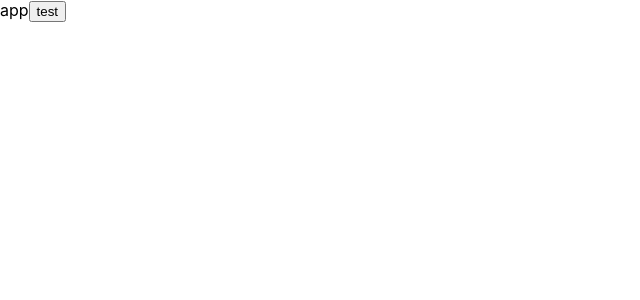
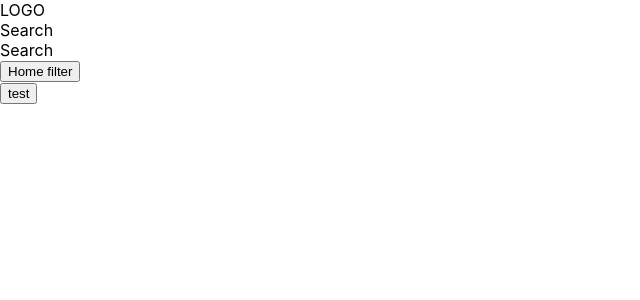
Before and after one commit to anjotadena/ts-react-tdd, a React (Create React App) app: page / in a window 1280 px wide. Shown: the top 300 px of the page, without its empty margins (0-640 px from the left). Built offline with nearby package versions, Linux system fonts and the light colour scheme.

Commit message:
Create header component

```diff
--- a/src/App.tsx
+++ b/src/App.tsx
@@ -1,9 +1,9 @@
-import { Button } from "./components";
+import { Button, Header } from "./components";
 
 function App() {
   return (
     <div className="App">
-      app
+      <Header />
       <Button label="test" />
     </div>
   );
--- /dev/null
+++ b/src/components/Header/Header.styles.ts
@@ -0,0 +1,4 @@
+
+const styles = {};
+
+export default styles;
--- /dev/null
+++ b/src/components/Header/Header.tsx
@@ -0,0 +1,25 @@
+
+type HeaderProps = {
+}
+
+// const defaultProps = {
+//     label: "Button Label"
+// }
+
+const Header: React.FC<HeaderProps> = (props) => {
+    return (
+        <nav className="py-3 border-bottom navbar navbar-expand navbar-light">
+            <div>
+                <div data-testid="logo">LOGO</div>
+                <div data-testid="search">Search</div>
+                <div data-testid="menu">Search</div>
+            </div>
+            <div data-testid="home-type">
+                <button>Home filter</button>
+            </div>
+        </nav>
+
+    );
+}
+
+export default Header;
--- a/src/components/index.ts
+++ b/src/components/index.ts
@@ -1,4 +1,5 @@
 // Import everuthing from componentns directory
 import Button from './Button/Button';
+import Header from './Header/Header';
 
-export { Button };
+export { Button, Header };
```
Also changed, not shown: 2 other files (tests, documents, lock files or other folders).
